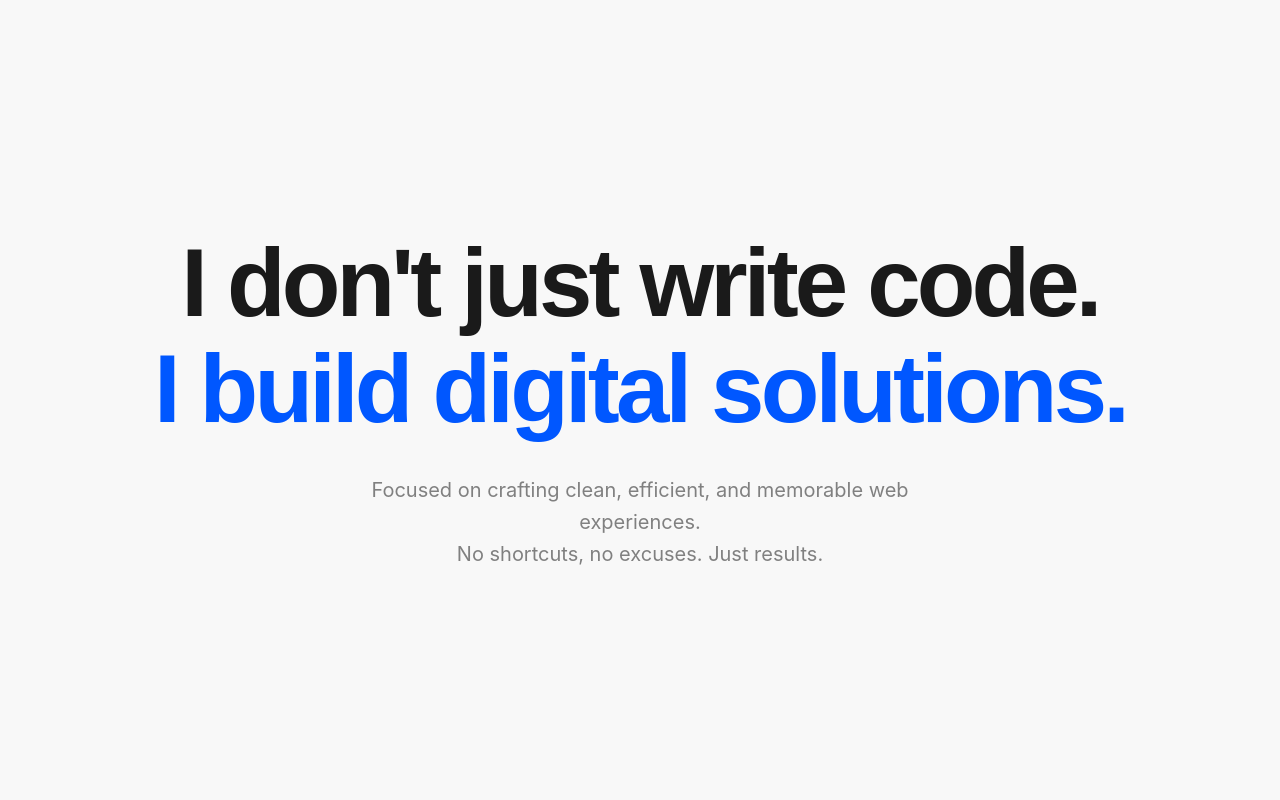
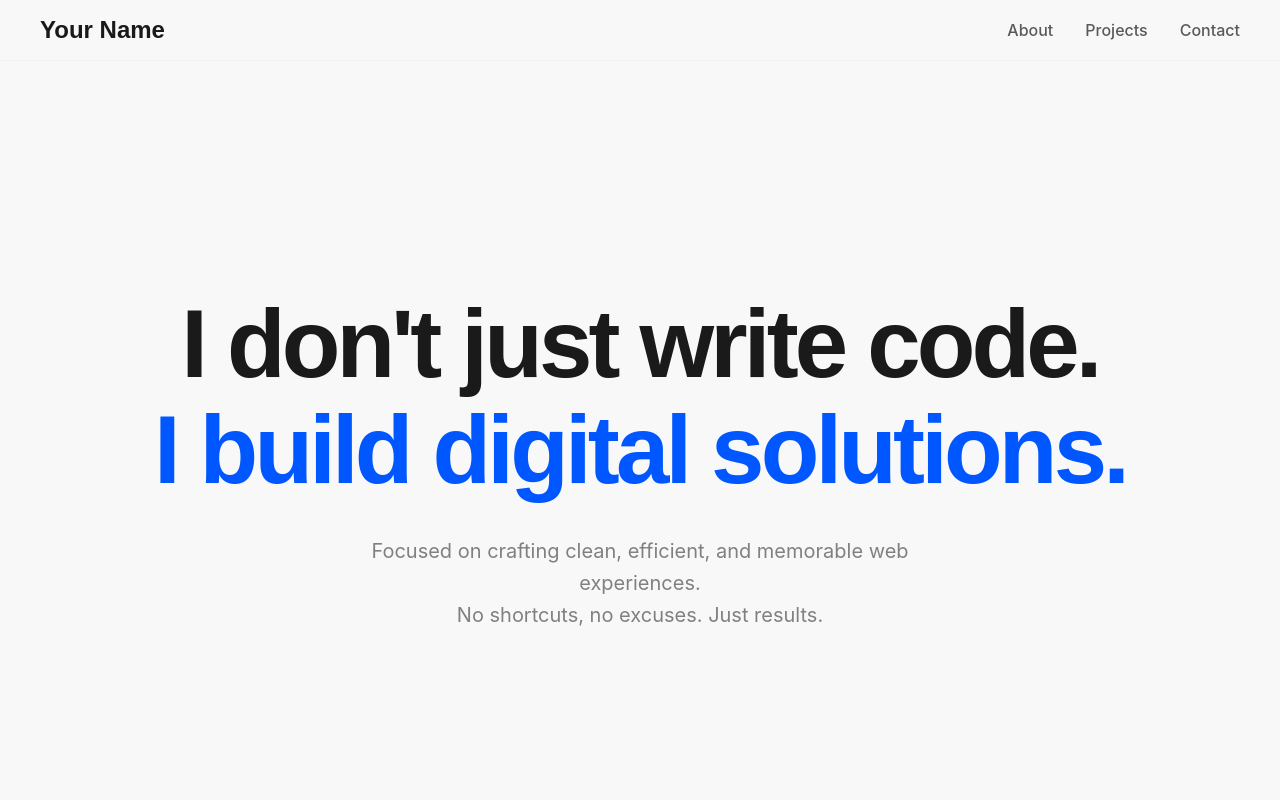
Before and after one commit to SaharMaster/portfolio, a Next.js app in the folder Desktop/PORTFOLIO/portfolio/: page / in a window 1280 px wide. Shown: the top 800 px of the page. Built offline with nearby package versions, Linux system fonts and the light colour scheme.

Commit message:
Added nav component

```diff
--- a/Desktop/PORTFOLIO/portfolio/app/layout.tsx
+++ b/Desktop/PORTFOLIO/portfolio/app/layout.tsx
@@ -1,18 +1,19 @@
 import '@/styles/globals.scss';
+import Header from '@/components/Header/Header';
+
 
 export const metadata = {
   title: 'Your Name // Developer',
   description: 'Portfolio built with Next.js',
 };
 
-export default function RootLayout({
-  children,
-}: {
-  children: React.ReactNode;
-}) {
+export default function RootLayout({ children }: { children: React.ReactNode }) {
   return (
-    <html lang="en">
-      <body>{children}</body>
+    <html lang="en" style={{ scrollBehavior: 'smooth' }}>
+      <body>
+        <Header />
+        {children}
+      </body>
     </html>
   );
 }
--- a/Desktop/PORTFOLIO/portfolio/app/page.tsx
+++ b/Desktop/PORTFOLIO/portfolio/app/page.tsx
@@ -3,7 +3,6 @@ import About from '@/components/About/About';
 import Projects from '@/components/Projects/Projects';
 import Contact from '@/components/Contact/Contact';
 import Footer from '@/components/Footer/Footer';
-
 
 export default function HomePage() {
   return (
--- a/Desktop/PORTFOLIO/portfolio/components/About/About.tsx
+++ b/Desktop/PORTFOLIO/portfolio/components/About/About.tsx
@@ -28,6 +28,7 @@ const About = () => {
 
   return (
     <motion.section
+      id="about"
       className={styles.about}
       initial={{ opacity: 0 }}
       whileInView={{ opacity: 1 }}
--- a/Desktop/PORTFOLIO/portfolio/components/Contact/Contact.tsx
+++ b/Desktop/PORTFOLIO/portfolio/components/Contact/Contact.tsx
@@ -6,6 +6,7 @@ import styles from './Contact.module.scss';
 const Contact = () => {
   return (
     <motion.section
+      id="contact"
       className={styles.contact}
       initial={{ opacity: 0 }}
       whileInView={{ opacity: 1 }}
--- /dev/null
+++ b/Desktop/PORTFOLIO/portfolio/components/Header/Header.module.scss
@@ -0,0 +1,59 @@
+@import '@/styles/variables';
+
+.header {
+  position: sticky;
+  top: 0;
+  z-index: 100;
+  width: 100%;
+  padding: 1rem 2rem;
+  background-color: rgba(248, 248, 248, 0.8); // Semi-transparent off-white
+  backdrop-filter: blur(10px);
+  border-bottom: 1px solid lighten($dark-text, 85%);
+}
+
+.nav {
+  display: flex;
+  justify-content: space-between;
+  align-items: center;
+  max-width: $container-width;
+  margin: 0 auto;
+}
+
+.logo {
+  font-family: $font-secondary;
+  font-weight: bold;
+  font-size: 1.5rem;
+}
+
+.navList {
+  list-style: none;
+  display: flex;
+  gap: 2rem;
+}
+
+.navLink {
+  font-size: 1rem;
+  font-weight: 500;
+  color: lighten($dark-text, 25%);
+  position: relative;
+  padding: 0.5rem 0;
+  transition: color 0.2s ease;
+
+  &::after {
+    content: '';
+    position: absolute;
+    bottom: 0;
+    left: 0;
+    width: 0;
+    height: 2px;
+    background-color: $primary-accent;
+    transition: width 0.3s ease;
+  }
+
+  &:hover {
+    color: $dark-text;
+    &::after {
+      width: 100%;
+    }
+  }
+}
--- /dev/null
+++ b/Desktop/PORTFOLIO/portfolio/components/Header/Header.tsx
@@ -0,0 +1,23 @@
+'use client';
+
+import Link from 'next/link';
+import styles from './Header.module.scss';
+
+const Header = () => {
+  return (
+    <header className={styles.header}>
+      <nav className={styles.nav}>
+        <Link href="/" className={styles.logo}>
+          Your Name
+        </Link>
+        <ul className={styles.navList}>
+          <li><a href="#about" className={styles.navLink}>About</a></li>
+          <li><a href="#projects" className={styles.navLink}>Projects</a></li>
+          <li><a href="#contact" className={styles.navLink}>Contact</a></li>
+        </ul>
+      </nav>
+    </header>
+  );
+};
+
+export default Header;
--- a/Desktop/PORTFOLIO/portfolio/components/Projects/Projects.tsx
+++ b/Desktop/PORTFOLIO/portfolio/components/Projects/Projects.tsx
@@ -38,7 +38,7 @@ const Projects = () => {
     };
 
   return (
-    <section className={styles.projects}>
+    <section id='projects' className={styles.projects}>
       <div className={styles.container}>
         <h2 className={styles.heading}>Selected Work</h2>
         <motion.div
```
